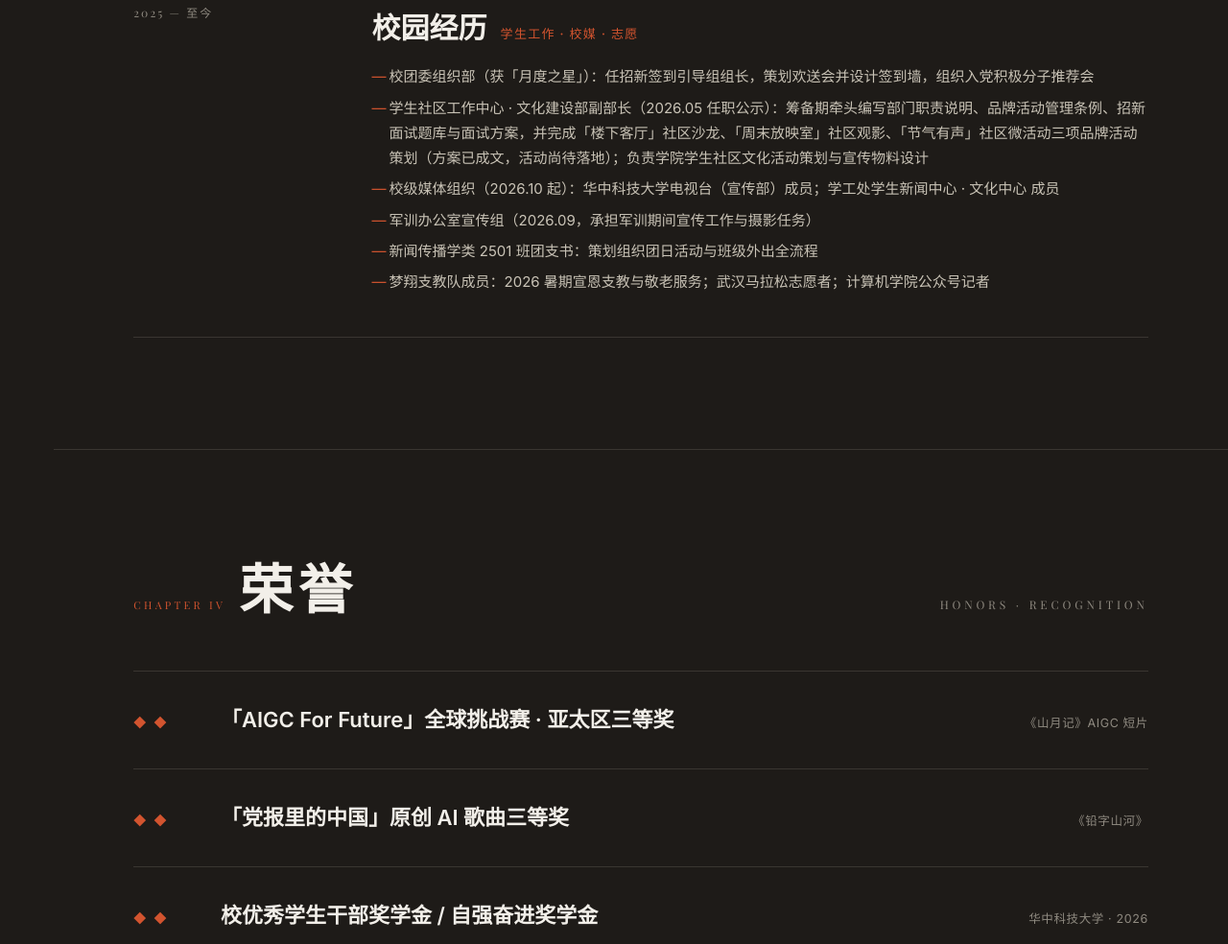
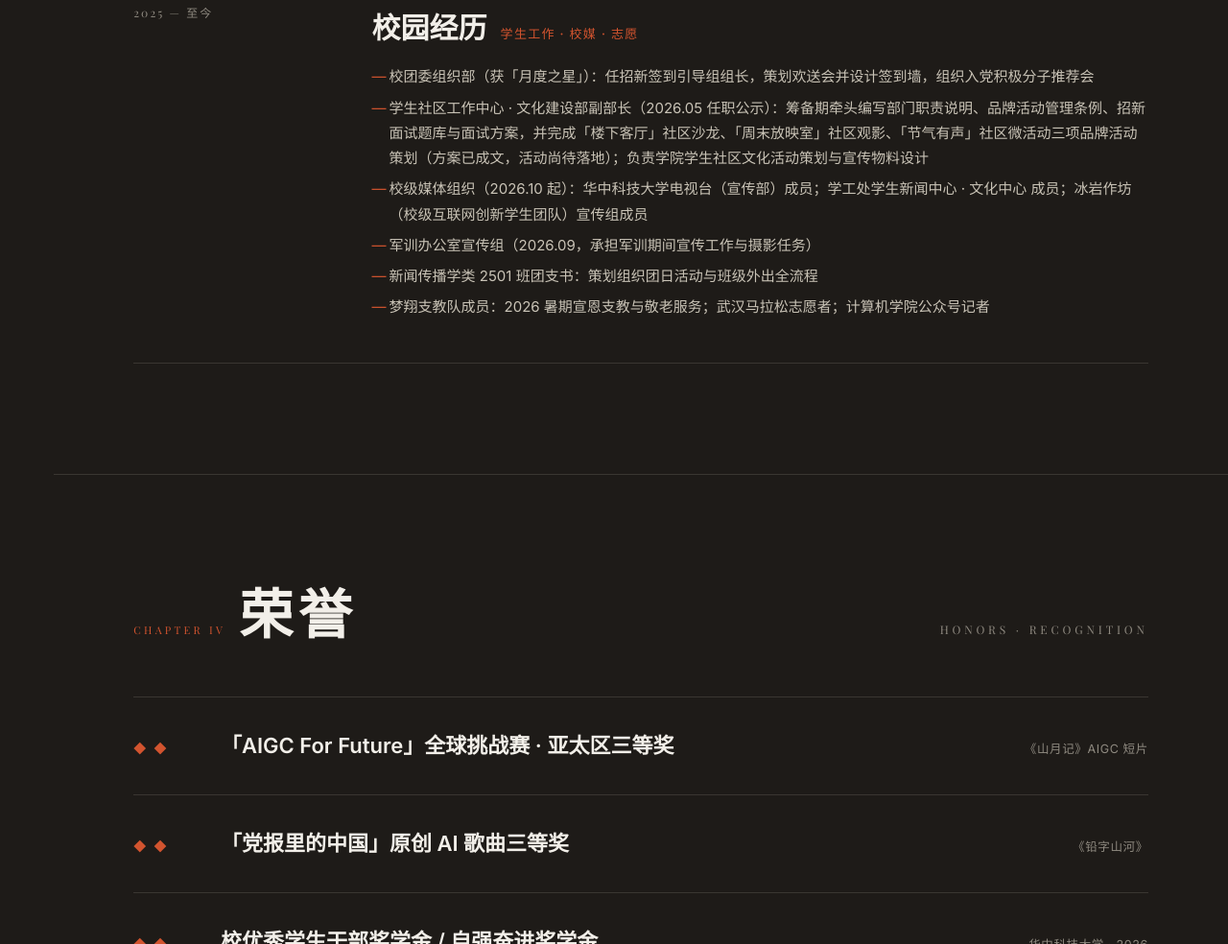
Before and after one commit to krj12138/krj12138.github.io, a plain HTML site: page index.html in a window 1280 px wide. Shown: the part 8493-9477 px from the top of the page at 96% size. Drawn offline with nearby package versions, Linux system fonts and the light colour scheme; a web font is replaced by a local one.

Commit message:
deploy: site build 2026-10-18 (restore Bingyan Workshop entry)

```diff
--- a/index.html
+++ b/index.html
@@ -339,7 +339,7 @@
               <ul>
                 <li>校团委组织部（获「月度之星」）：任招新签到引导组组长，策划欢送会并设计签到墙，组织入党积极分子推荐会</li>
                 <li>学生社区工作中心 · 文化建设部副部长（2026.05 任职公示）：筹备期牵头编写部门职责说明、品牌活动管理条例、招新面试题库与面试方案，并完成「楼下客厅」社区沙龙、「周末放映室」社区观影、「节气有声」社区微活动三项品牌活动策划（方案已成文，活动尚待落地）；负责学院学生社区文化活动策划与宣传物料设计</li>
-                <li>校级媒体组织（2026.10 起）：华中科技大学电视台（宣传部）成员；学工处学生新闻中心 · 文化中心 成员</li>
+                <li>校级媒体组织（2026.10 起）：华中科技大学电视台（宣传部）成员；学工处学生新闻中心 · 文化中心 成员；冰岩作坊（校级互联网创新学生团队）宣传组成员</li>
                 <li>军训办公室宣传组（2026.09，承担军训期间宣传工作与摄影任务）</li>
                 <li>新闻传播学类 2501 班团支书：策划组织团日活动与班级外出全流程</li>
                 <li>梦翔支教队成员：2026 暑期宣恩支教与敬老服务；武汉马拉松志愿者；计算机学院公众号记者</li>
```
